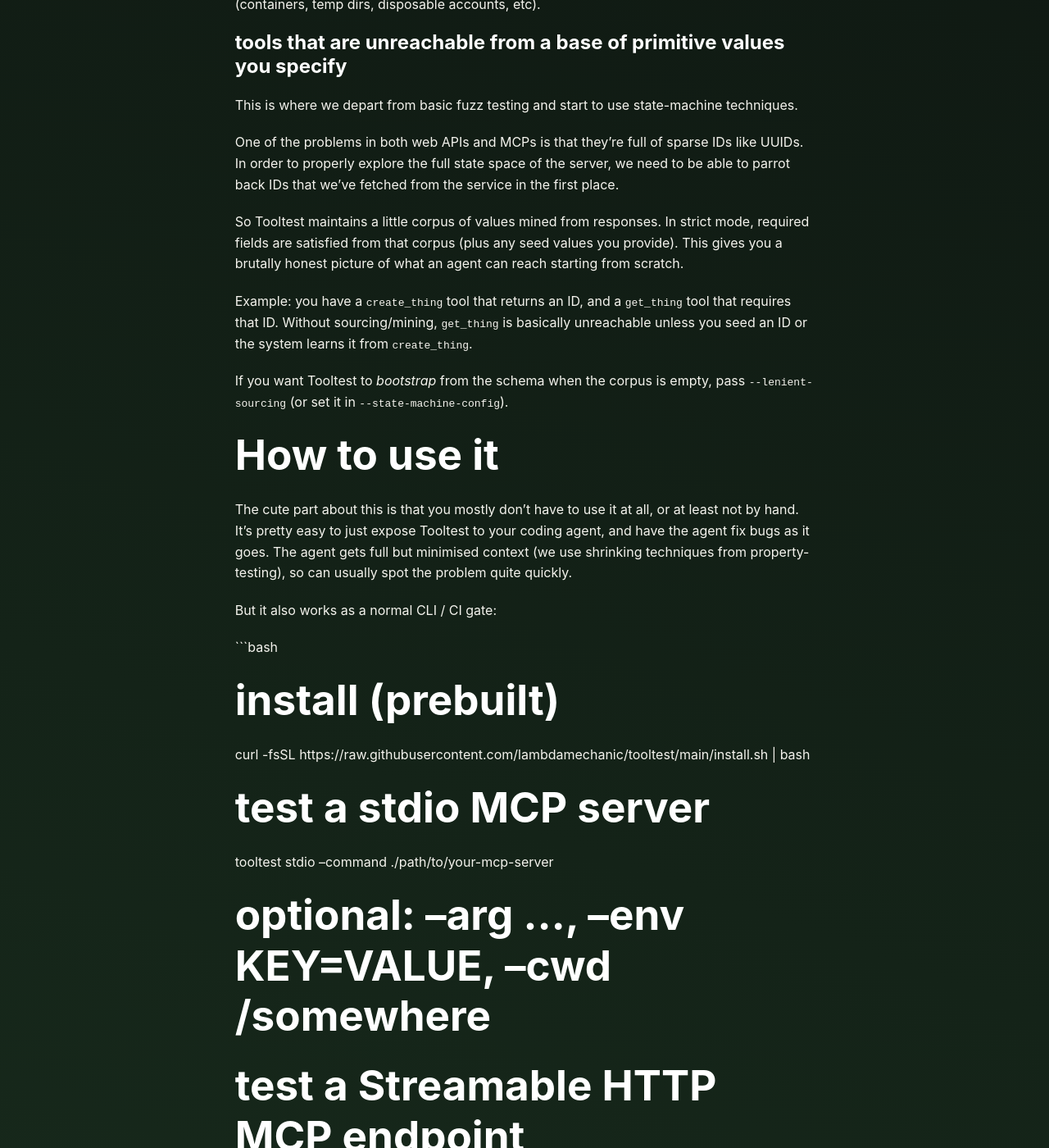
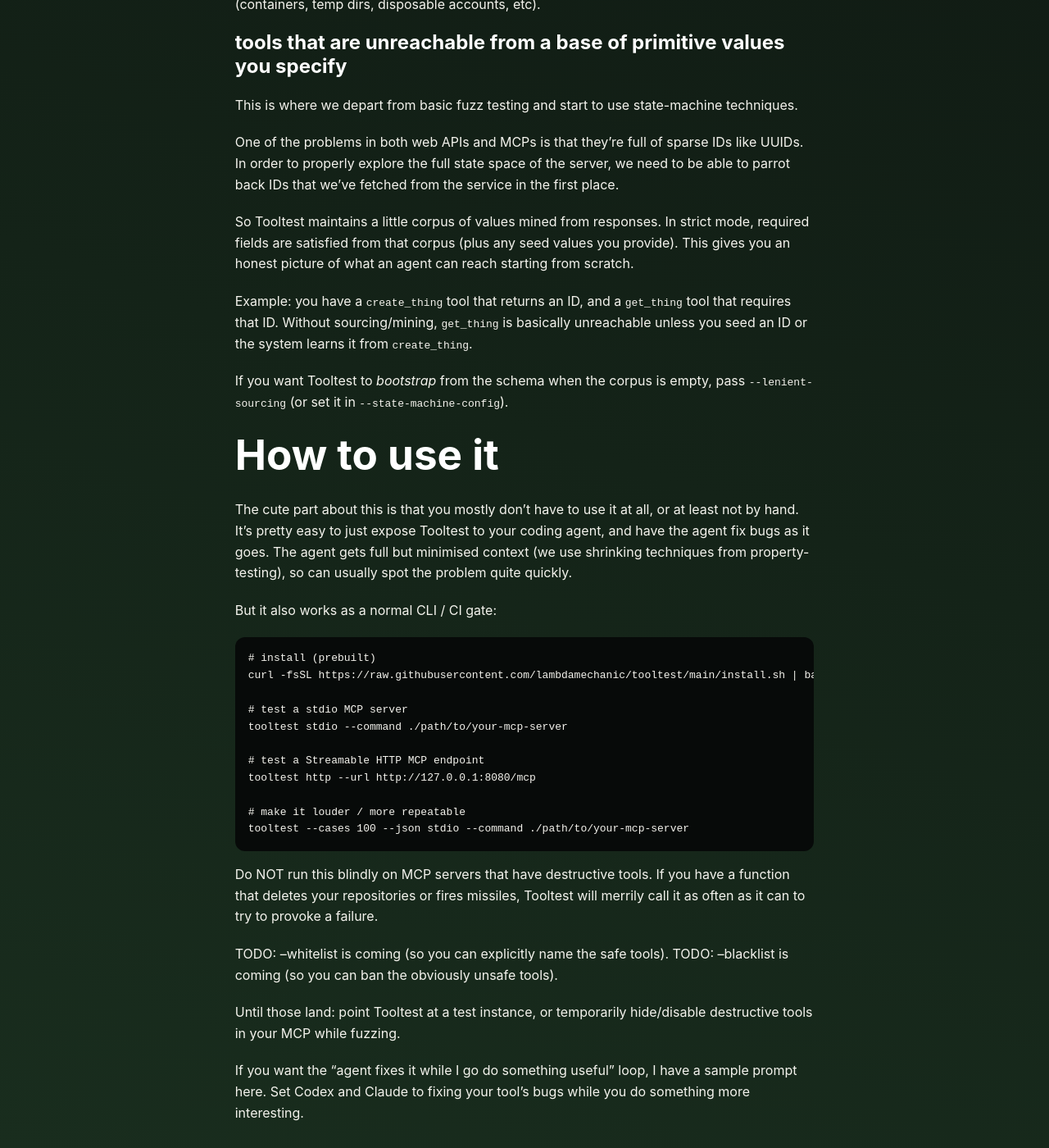
Before and after one commit to lambdamechanic/www, a Jekyll site: the page built from _posts/2025-12-27-tooltest-a-fuzz-checker-for-your-mcps.md, in a window 1280 px wide and 1400 px high, scrolled down 1708 px. Shown: the whole window at 82% size. Built offline with Jekyll 4.4.1, drawn with Linux system fonts in a browser that asks for light colours; some of the changed text lies outside the part shown.

Commit message:
human revision of llm revision of human post

````diff
--- a/_posts/2025-12-27-tooltest-a-fuzz-checker-for-your-mcps.md
+++ b/_posts/2025-12-27-tooltest-a-fuzz-checker-for-your-mcps.md
@@ -42,7 +42,7 @@
 
 One of the problems in both web APIs and MCPs is that they're full of sparse IDs like UUIDs. In order to properly explore the full state space of the server, we need to be able to parrot back IDs that we've fetched from the service in the first place.
 
-So Tooltest maintains a little corpus of values mined from responses. In strict mode, required fields are satisfied from that corpus (plus any seed values you provide). This gives you a brutally honest picture of what an agent can reach starting from scratch.
+So Tooltest maintains a little corpus of values mined from responses. In strict mode, required fields are satisfied from that corpus (plus any seed values you provide). This gives you an honest picture of what an agent can reach starting from scratch.
 
 Example: you have a `create_thing` tool that returns an ID, and a `get_thing` tool that requires that ID. Without sourcing/mining, `get_thing` is basically unreachable unless you seed an ID or the system learns it from `create_thing`.
 
@@ -60,14 +60,14 @@
 
 # test a stdio MCP server
 tooltest stdio --command ./path/to/your-mcp-server
-# optional: --arg ..., --env KEY=VALUE, --cwd /somewhere
 
 # test a Streamable HTTP MCP endpoint
 tooltest http --url http://127.0.0.1:8080/mcp
-# optional: --auth-token "Bearer …"
 
 # make it louder / more repeatable
 tooltest --cases 100 --json stdio --command ./path/to/your-mcp-server
+```
+
 Do NOT run this blindly on MCP servers that have destructive tools. If you have a function that deletes your repositories or fires missiles, Tooltest will merrily call it as often as it can to try to provoke a failure.
 
 TODO: --whitelist is coming (so you can explicitly name the safe tools).
````
Also changed, not shown: other parts of _posts/2025-12-27-tooltest-a-fuzz-checker-for-your-mcps.md (+1 -1 lines).
